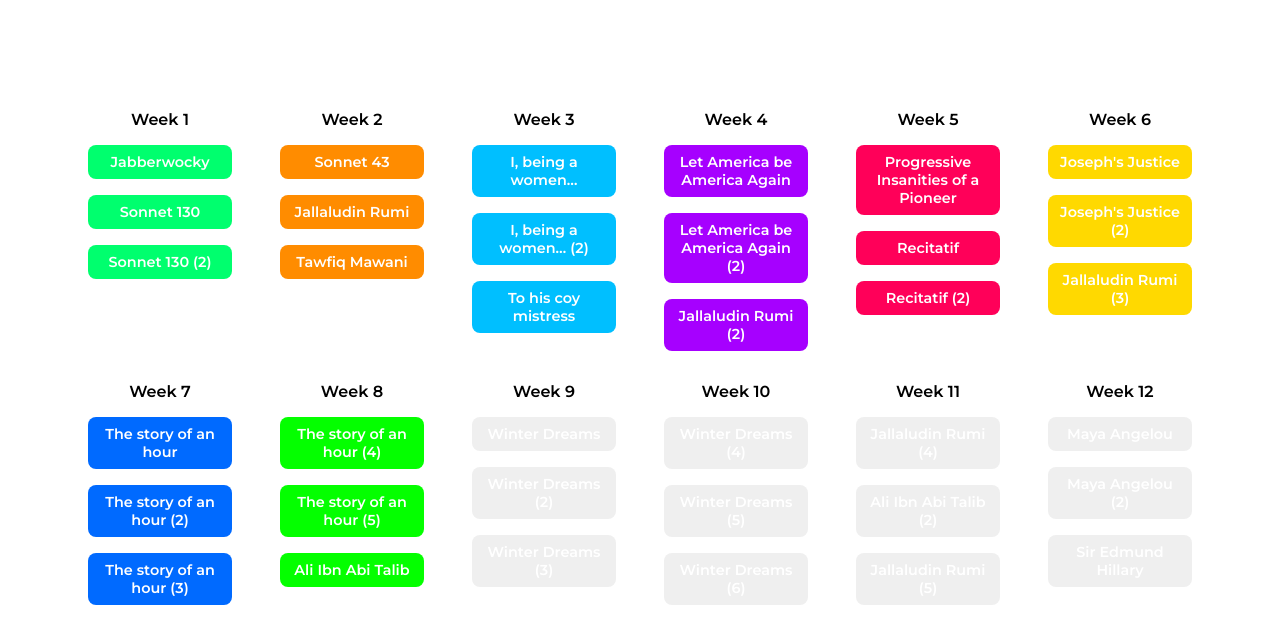
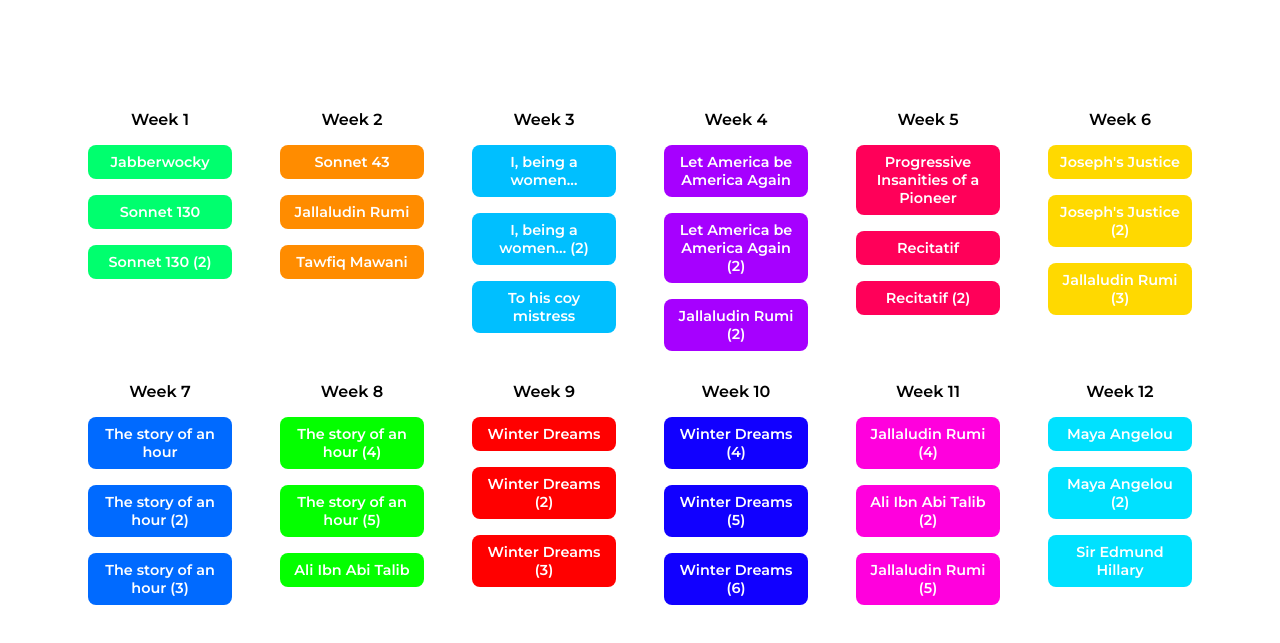
Before and after one commit to Tawfiq-Mawani/Commonplacebook, a plain HTML site: page index.html in a window 1280 px wide. Shown: the part 95-738 px from the top of the page. Drawn offline with Linux system fonts and the light colour scheme.

Commit message:
Update styles.css

```diff
--- a/styles.css
+++ b/styles.css
@@ -36,6 +36,7 @@ a {
   font-size: 2rem;
   font-weight: 600;
 }
+
 
 .color_theme{
     display: block;
@@ -177,6 +178,23 @@ a {
   background-color: rgb(4, 255, 0);
 }
 
+.color_dark_red{
+  background-color: rgb(255, 0, 0);
+}
+
+.color_ddark_blue{
+  background-color: rgb(17, 0, 255);
+}
+
+.color_dark_pruple{
+  background-color: rgb(255, 0, 221);
+}
+
+.color_cyan{
+  background-color: rgb(0, 225, 255);
+}
+
+
 @media only screen and (min-width: 521px) and (max-width: 1200px) {
   .container {
     width: 100%;
```
